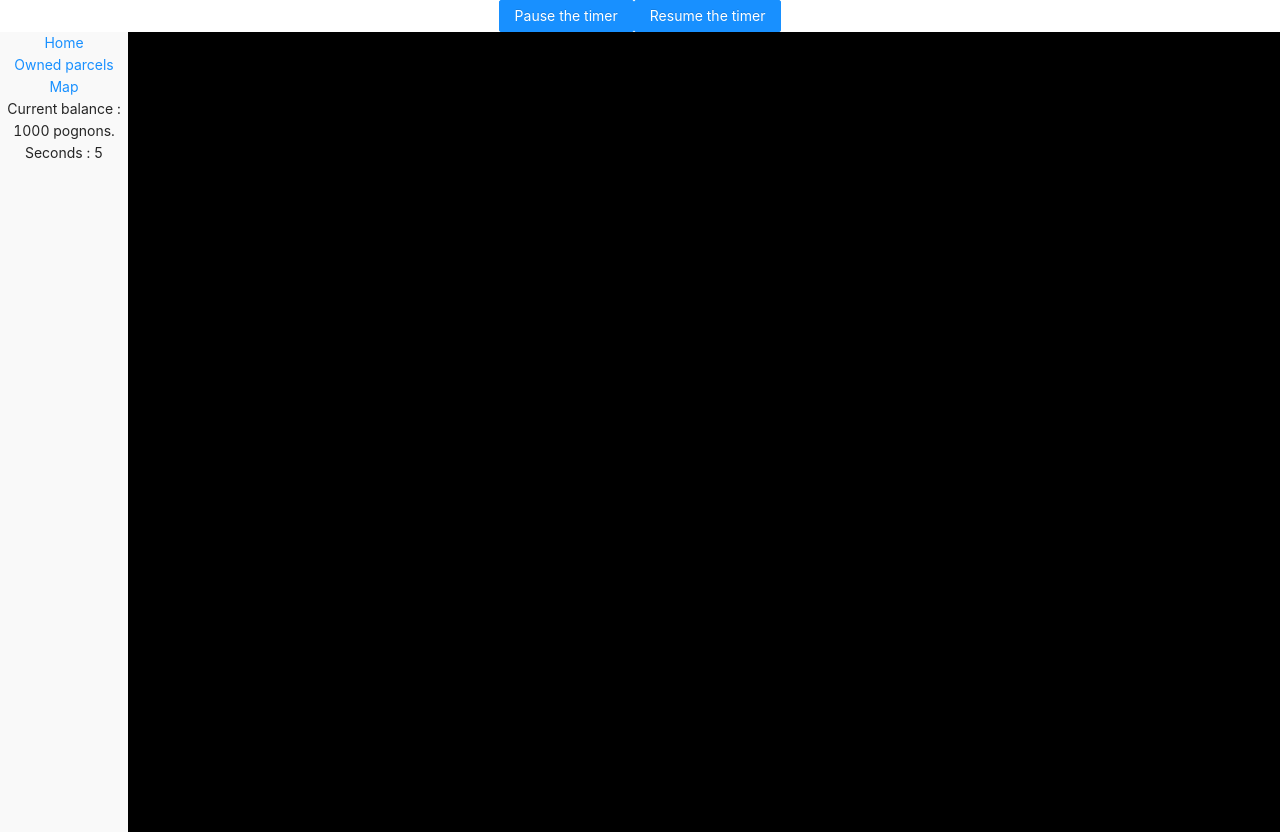
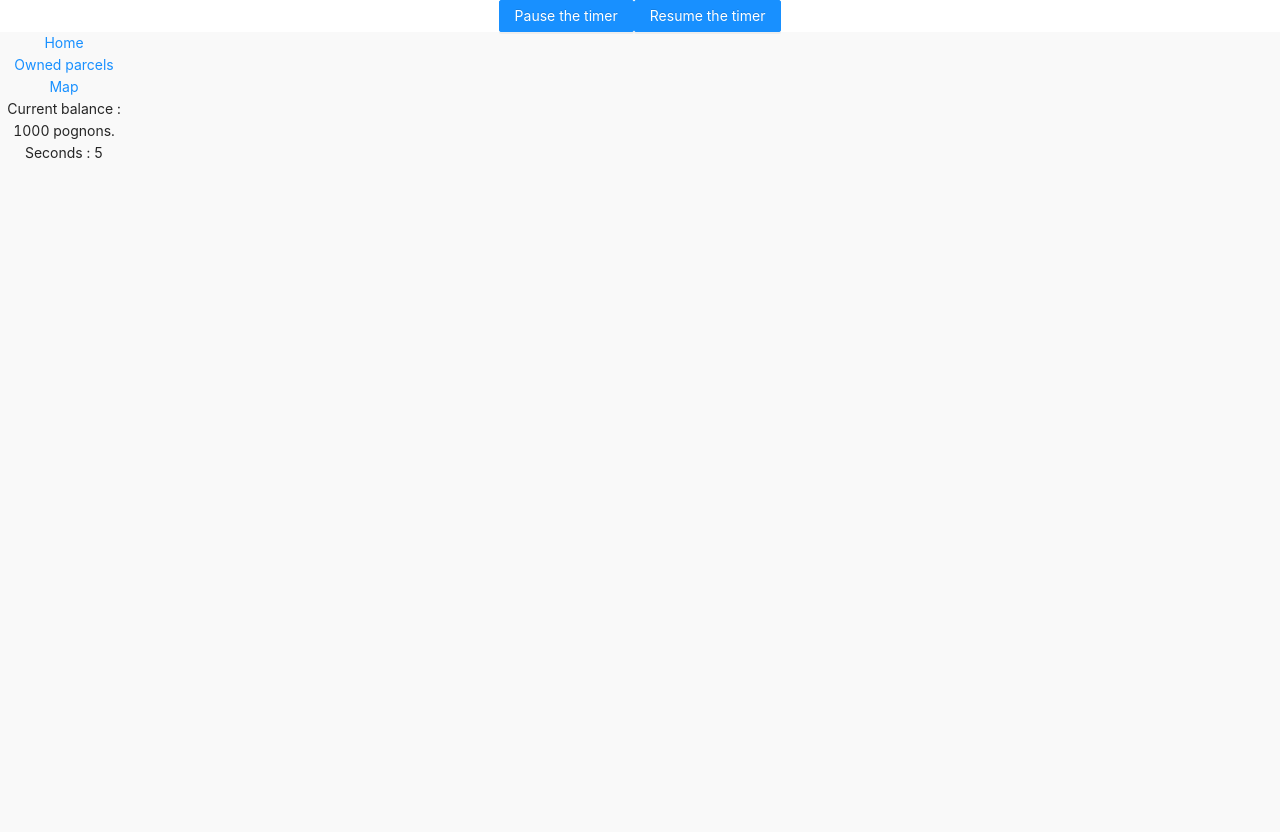
Before and after one commit to LaDistance/farm-and-conquer, a React (Create React App) app: page / in a window 1280 px wide. Built offline with nearby package versions, Linux system fonts and the light colour scheme.

Commit message:
Background color change

```diff
--- a/src/components/Root/Root.module.scss
+++ b/src/components/Root/Root.module.scss
@@ -3,5 +3,5 @@
     flex-direction: row;
     height: 100vh;
     width: 100vw;
-    background-color: black;
+    background-color: #f9f9f9;
 }
```
